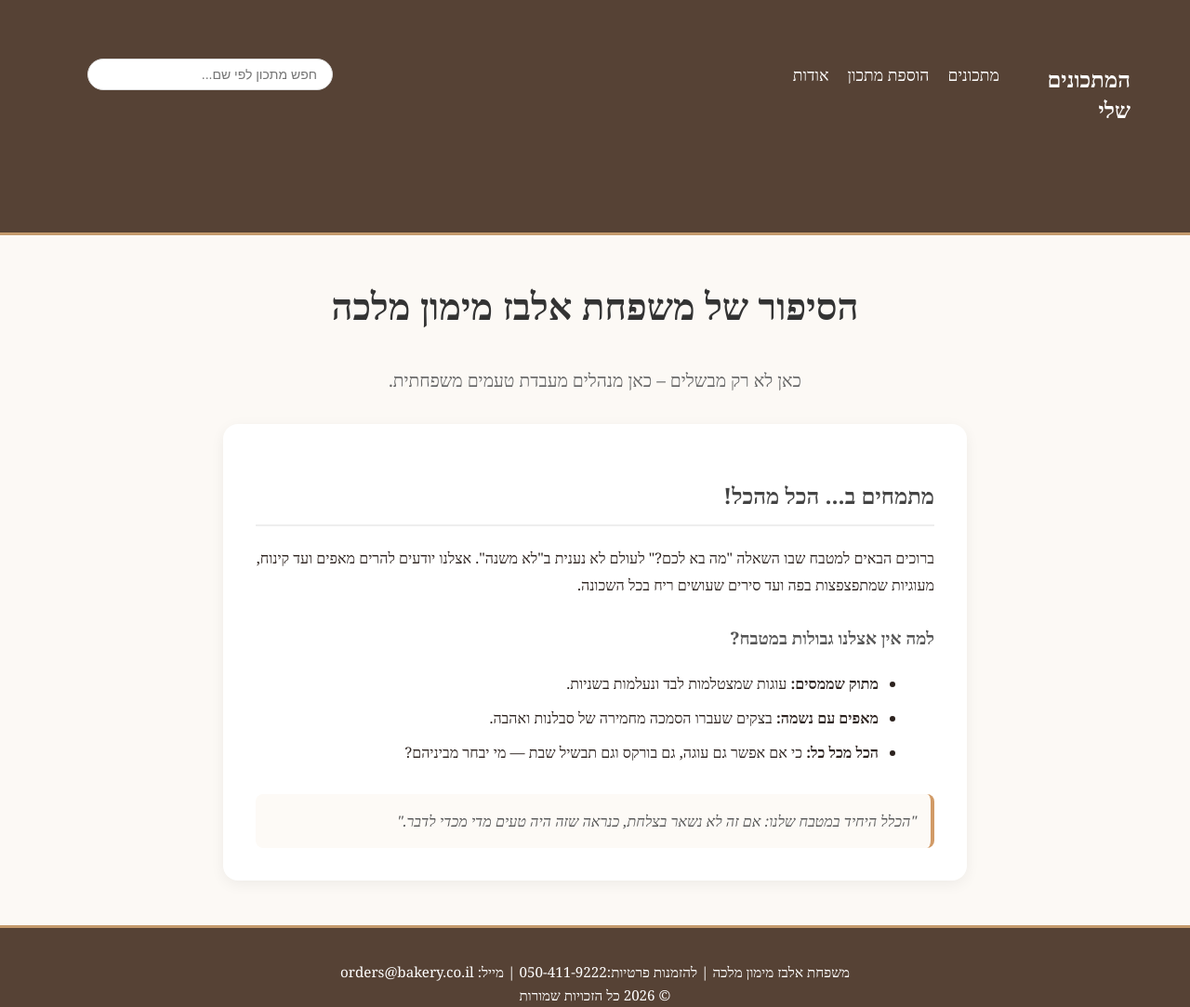
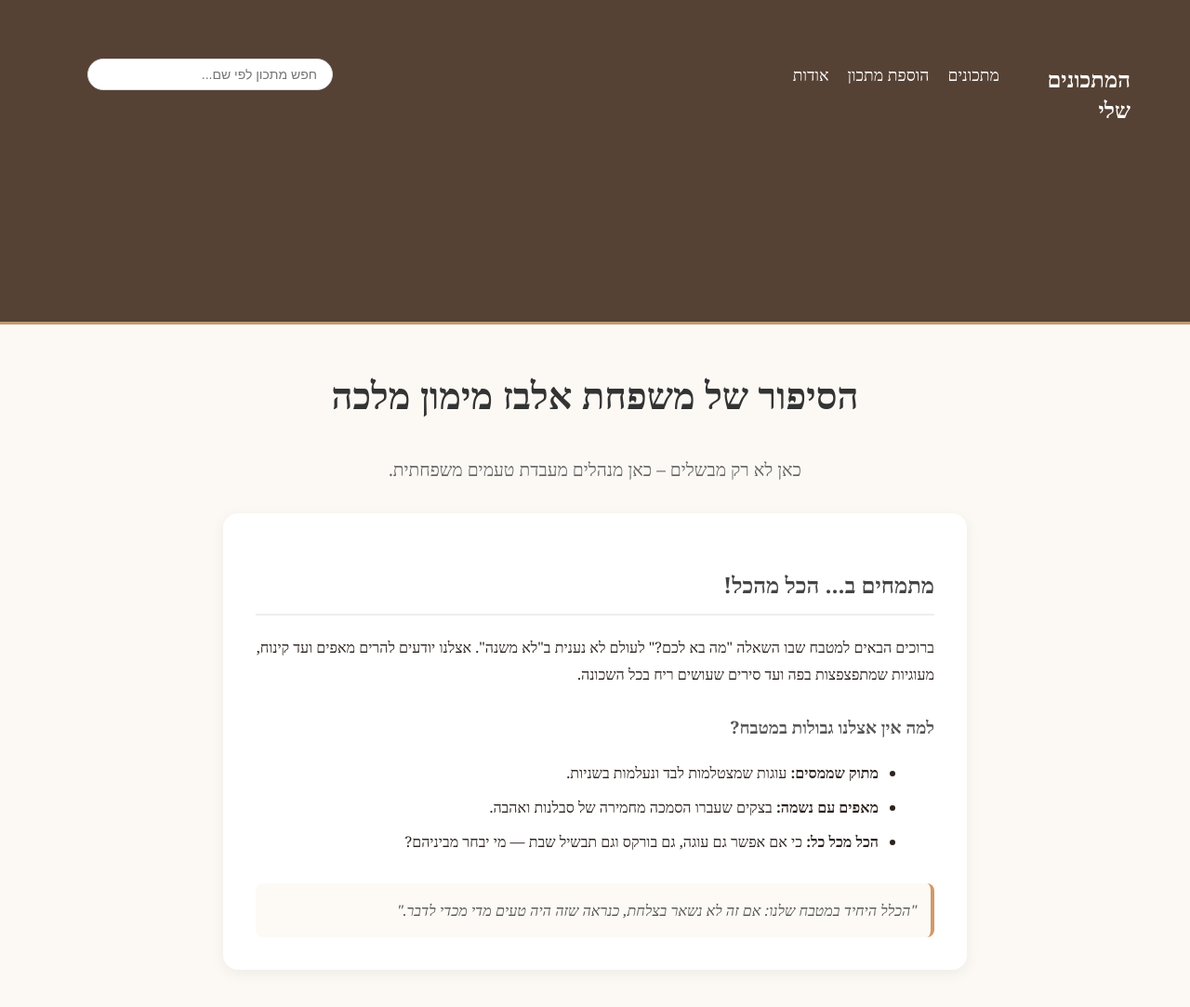
Before and after one commit to Hadas-Codes/family-recipes, a website: page client/about.html in a window 1280 px wide. Shown: the top 1083 px of the page at 93% size. Drawn offline with Linux system fonts and the light colour scheme.

Commit message:
Make header full width and increase height

```diff
--- a/client/css/style.css
+++ b/client/css/style.css
@@ -21,7 +21,7 @@ header {
   width: 100%;             /* תופס את כל הרוחב של המסך */
   margin: 0;               /* מוריד את הרווחים מסביב כדי שצמד לקצוות */
   box-sizing: border-box;
-  padding: 3rem 4rem 6rem 4rem; /* מגדיל את הגובה (מלמעלה ולמטה) ואת הרווחים מהצדדים */
+  padding: 3rem 4rem 12rem 4rem; /* מגדיל את הגובה (מלמעלה ולמטה) ואת הרווחים מהצדדים */
   display: flex;
   justify-content: space-between;
   align-items: flex-start;
```
